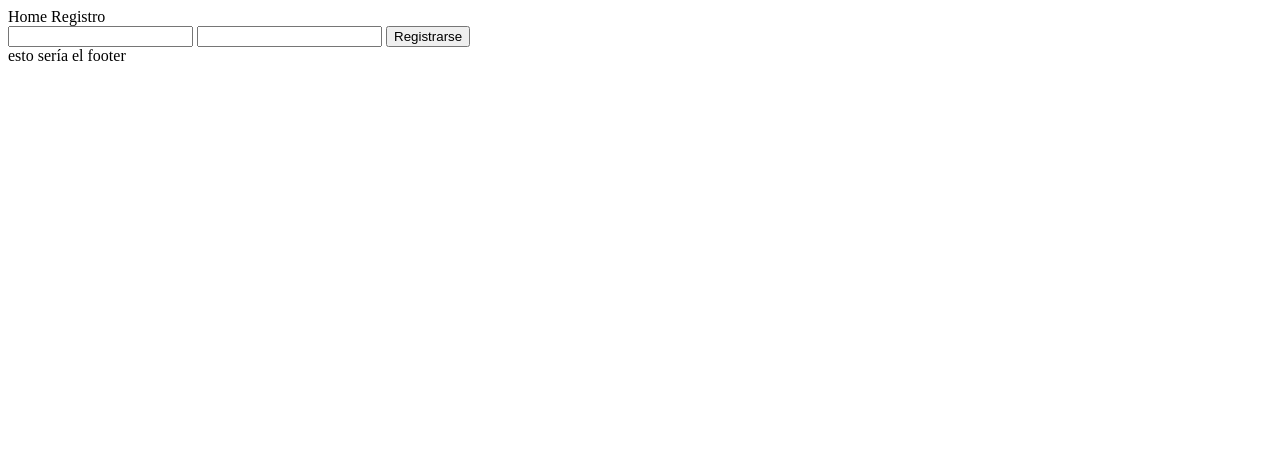
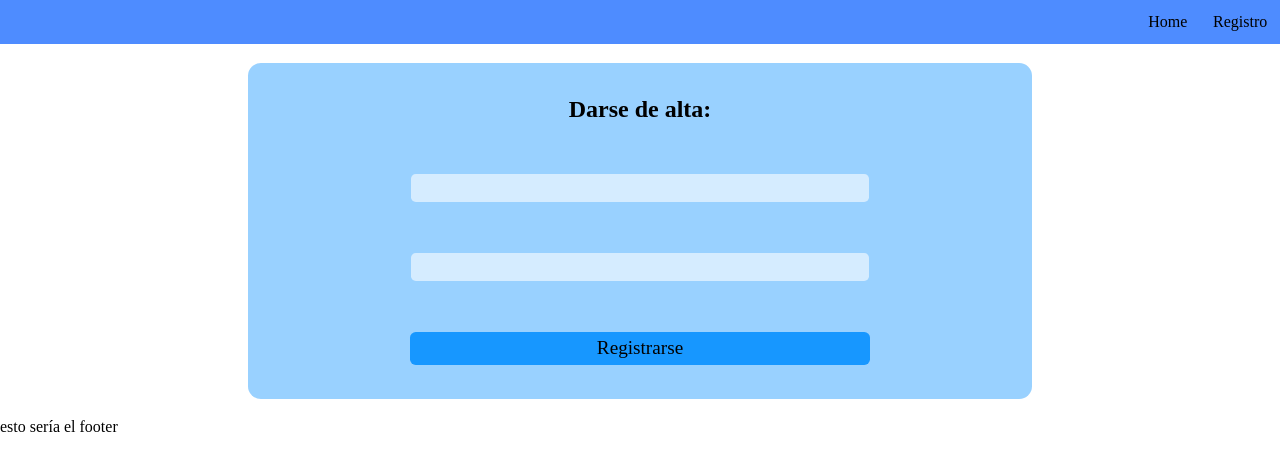
Before and after one commit to GeeksHubsAcademy/Practicando_node, a plain HTML site: page frontend/index.html in a window 1280 px wide. Both pictures are taken after a click on the element "Registro". Drawn offline with Linux system fonts and the light colour scheme.

```diff
--- a/backend/package.json
+++ b/backend/package.json
@@ -11,7 +11,8 @@
   "author": "",
   "license": "ISC",
   "dependencies": {
-    "express": "^4.17.1"
+    "express": "^4.17.1",
+    "mongoose": "^5.6.12"
   },
   "devDependencies": {
     "nodemon": "^1.19.1"
--- a/frontend/index.html
+++ b/frontend/index.html
@@ -7,7 +7,7 @@
     <meta http-equiv="X-UA-Compatible" content="ie=edge">
     <title>Practicas de node</title>
     <script src="scripts.js" async></script>
-
+    <link rel="stylesheet" href="style.css">
 </head>
 
 <body>
@@ -18,8 +18,8 @@
 
     </div> -->
     <header>
-            <span onclick="onNavClick('/')">Home</span>
-            <span onclick="onNavClick('/registro')">Registro</span>
+        <span onclick="onNavClick('/')">Home</span>
+        <span onclick="onNavClick('/registro')">Registro</span>
     </header>
     <div class="contenido">
 
--- a/frontend/scripts.js
+++ b/frontend/scripts.js
@@ -22,9 +22,11 @@
         .then( console.log )
 }
 
-const Registro = `<form onsubmit="registro(event)">
+const Registro = `<form onsubmit="registro(event)"
+                class="register">
+                <h2>Darse de alta:</h2>
                     <input type="text" name="usuario">
-                    <input type="password" name="password" id="">
+                    <input type="password" name="password" >
                     <button type="submit">Registrarse</button>
 </form>`
 const Home = `<div>Home</div>`
@@ -39,3 +41,7 @@
         location.origin + ruta )
         contenido.innerHTML=router[ruta]
 }
+window.addEventListener('popstate',
+()=> contenido.innerHTML=router[location.pathname])
+window.addEventListener('load',
+()=> contenido.innerHTML=router[location.pathname])
--- /dev/null
+++ b/frontend/style.css
@@ -0,0 +1,62 @@
+* {
+    margin: 0;
+    padding: 0;
+}
+
+header {
+    display: flex;
+    /* padding: 0.5em; */
+    justify-content: flex-end;
+    background-color: rgb(78, 140, 255);
+}
+
+header span {
+    padding: 0.8em;
+    transition: all ease-in-out 0.5s;
+}
+
+header span:hover {
+    cursor: pointer;
+    color: rgb(151, 222, 255);
+    background-color: rgb(0, 64, 182);
+}
+
+.contenido {
+    padding: 1.2em;
+    display: flex;
+    justify-content: center;
+}
+.register{
+    display: flex;
+    border-radius: 0.8em;
+    flex-direction: column;
+    justify-content: space-around;
+    align-items: center;
+    height: 40vh;
+    width: 60vw;
+    background-color: rgb(153, 209, 255);
+    padding: 0.5em;
+}
+.register input{
+    all:unset;
+    padding: 0.3em;
+    border-radius: 0.3em;
+    width: 35vw;
+    background-color: rgb(213, 236, 255);
+}
+.register button{
+    all:unset;
+    padding: 0.3em;
+    border-radius: 0.3em;
+    font-size: 1.2em;
+    text-align: center;
+    width: 35vw;
+    background-color: rgb(23, 151, 255);
+}
+.register button:hover{
+    cursor: pointer;
+    background-color: rgb(64, 169, 255);
+}
+.register button:active{
+    background-color: rgb(0, 102, 185);
+}
```
Also changed, not shown: backend/index.js (+7 -0 lines).
